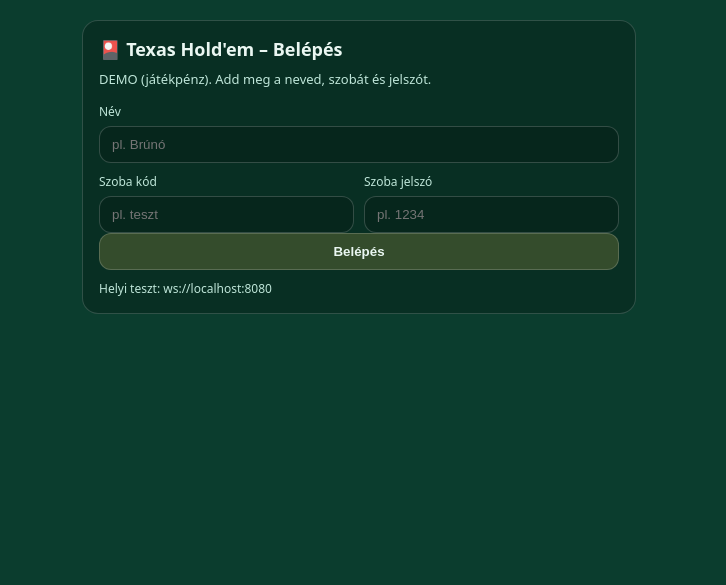
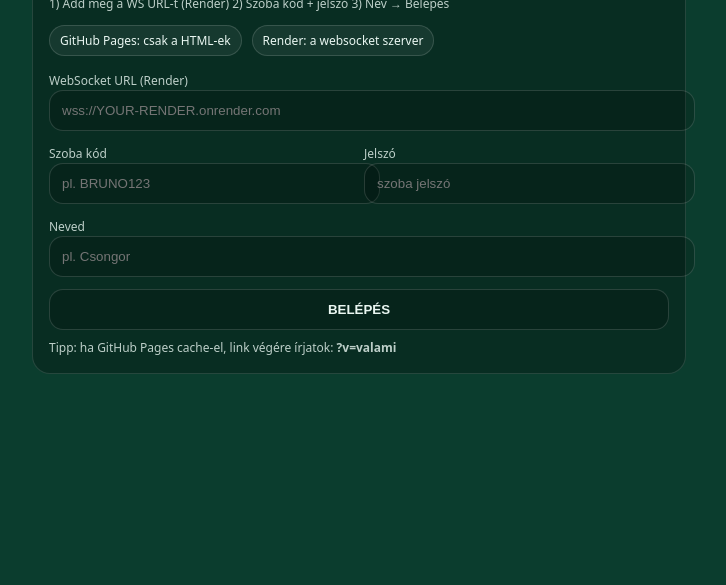
Before and after one commit to brunoszell/poker-online, a website: page pokerlobby.html in a window 1280 px wide. Shown: the part 251-836 px from the top of the page, without its empty margins (281-1007 px from the left). After the commit the page ends 800 px from the top, so only its background shows below. Drawn offline with Linux system fonts and the light colour scheme.

Commit message:
Update v2 pokerlobby.html

```diff
--- a/pokerlobby.html
+++ b/pokerlobby.html
@@ -3,68 +3,86 @@
 <head>
   <meta charset="utf-8" />
   <meta name="viewport" content="width=device-width,initial-scale=1" />
-  <title>Texas Hold'em – Lobby</title>
+  <title>Poker Lobby</title>
   <style>
-    body{margin:0;min-height:100vh;display:flex;align-items:center;justify-content:center;background:#0b3d2e;color:#eaf7f2;font-family:system-ui,Arial;padding:18px}
-    .box{width:min(520px,100%);background:rgba(0,0,0,.22);border:1px solid rgba(255,255,255,.16);border-radius:16px;padding:16px}
-    h1{margin:0 0 10px;font-size:18px}
-    p{margin:0 0 14px;color:#bfe6d9;font-size:13px;line-height:1.35}
-    label{display:block;margin:10px 0 6px;color:#bfe6d9;font-size:12px}
-    input,button{width:100%;padding:10px 12px;border-radius:12px;border:1px solid rgba(255,255,255,.18);background:rgba(0,0,0,.18);color:#eaf7f2;outline:none;box-sizing:border-box}
-    button{cursor:pointer;font-weight:900;background:rgba(255,207,90,.18)}
+    body{margin:0;font-family:system-ui;background:#0b3d2e;color:#eaf7f2;min-height:100vh;display:flex;align-items:center;justify-content:center}
+    .card{width:min(620px,92vw);background:rgba(0,0,0,.25);border:1px solid rgba(255,255,255,.12);border-radius:18px;padding:16px}
+    input,button{width:100%;padding:12px;border-radius:14px;border:1px solid rgba(255,255,255,.14);background:rgba(0,0,0,.18);color:#eaf7f2;outline:none}
+    button{cursor:pointer;font-weight:900}
     .row{display:grid;grid-template-columns:1fr 1fr;gap:10px}
-    @media(max-width:520px){.row{grid-template-columns:1fr}}
-    .muted{margin-top:10px;color:#bfe6d9;font-size:12px}
+    .hint{opacity:.8;font-size:12px;line-height:1.4;margin-top:10px}
+    h1{margin:0 0 12px 0}
+    .badge{display:inline-block;padding:6px 10px;border-radius:999px;border:1px solid rgba(255,255,255,.14);background:rgba(255,255,255,.06);font-size:12px}
   </style>
 </head>
 <body>
-  <div class="box">
-    <h1>🎴 Texas Hold'em – Belépés</h1>
-    <p>DEMO (játékpénz). Add meg a neved, szobát és jelszót.</p>
+  <div class="card">
+    <h1>Texas Hold’em – Lobby</h1>
+    <div class="hint">
+      1) Add meg a WS URL-t (Render)  2) Szoba kód + jelszó  3) Név  → Belépés
+    </div>
+    <div style="margin-top:12px;display:flex;gap:10px;flex-wrap:wrap">
+      <span class="badge">GitHub Pages: csak a HTML-ek</span>
+      <span class="badge">Render: a websocket szerver</span>
+    </div>
 
-    <label>Név</label>
-    <input id="name" maxlength="16" placeholder="pl. Brúnó" />
+    <div style="margin-top:12px">
+      <label class="hint">WebSocket URL (Render)</label>
+      <input id="ws" placeholder="wss://YOUR-RENDER.onrender.com" />
+    </div>
 
-    <div class="row">
+    <div class="row" style="margin-top:10px">
       <div>
-        <label>Szoba kód</label>
-        <input id="room" maxlength="24" placeholder="pl. teszt" />
+        <label class="hint">Szoba kód</label>
+        <input id="room" placeholder="pl. BRUNO123" />
       </div>
       <div>
-        <label>Szoba jelszó</label>
-        <input id="pw" maxlength="24" placeholder="pl. 1234" type="password" />
+        <label class="hint">Jelszó</label>
+        <input id="pw" type="password" placeholder="szoba jelszó" />
       </div>
     </div>
 
-    <button id="go">Belépés</button>
-    <div class="muted">Helyi teszt: ws://localhost:8080</div>
+    <div style="margin-top:10px">
+      <label class="hint">Neved</label>
+      <input id="name" placeholder="pl. Csongor" />
+    </div>
+
+    <button id="go" style="margin-top:12px">BELÉPÉS</button>
+
+    <div class="hint">
+      Tipp: ha GitHub Pages cache-el, link végére írjatok: <b>?v=valami</b>
+    </div>
   </div>
 
-  <script>
-    const saved = JSON.parse(localStorage.getItem("poker_lobby") || "{}");
-    const elName = document.getElementById("name");
-    const elRoom = document.getElementById("room");
-    const elPw   = document.getElementById("pw");
+<script>
+  const ui = {
+    ws: document.getElementById("ws"),
+    room: document.getElementById("room"),
+    pw: document.getElementById("pw"),
+    name: document.getElementById("name"),
+    go: document.getElementById("go"),
+  };
 
-    elName.value = saved.name || "";
-    elRoom.value = saved.room || "";
+  ui.ws.value = localStorage.getItem("poker_ws") || "";
+  ui.room.value = localStorage.getItem("poker_room") || "";
+  ui.name.value = localStorage.getItem("poker_name") || "";
 
-    document.getElementById("go").addEventListener("click", () => {
-      const name = elName.value.trim();
-      const room = elRoom.value.trim();
-      const pw   = elPw.value;
+  ui.go.onclick = () => {
+    const ws = ui.ws.value.trim();
+    const room = ui.room.value.trim();
+    const pw = ui.pw.value.trim();
+    const name = ui.name.value.trim();
 
-      if (!name) return alert("Adj meg egy nevet!");
-      if (!room) return alert("Adj meg szoba kódot!");
-      if (!pw)   return alert("Adj meg szoba jelszót!");
+    if(!ws || !room || !pw || !name) return alert("Tölts ki mindent!");
 
-      localStorage.setItem("poker_lobby", JSON.stringify({ name, room }));
-      sessionStorage.setItem("poker_room_pw", pw);
+    localStorage.setItem("poker_ws", ws);
+    localStorage.setItem("poker_room", room);
+    localStorage.setItem("poker_name", name);
+    sessionStorage.setItem("poker_room_pw", pw);
 
-      const ws = "wss://poker-online-3bzf.onrender.com";
-      location.href =
-        `pokergame.html?room=${encodeURIComponent(room)}&name=${encodeURIComponent(name)}&ws=${encodeURIComponent(ws)}`;
-    });
-  </script>
+    const url = `pokergame.html?ws=${encodeURIComponent(ws)}&room=${encodeURIComponent(room)}&name=${encodeURIComponent(name)}`;
+    location.href = url;
+  };
+</script>
 </body>
 </html>
```
